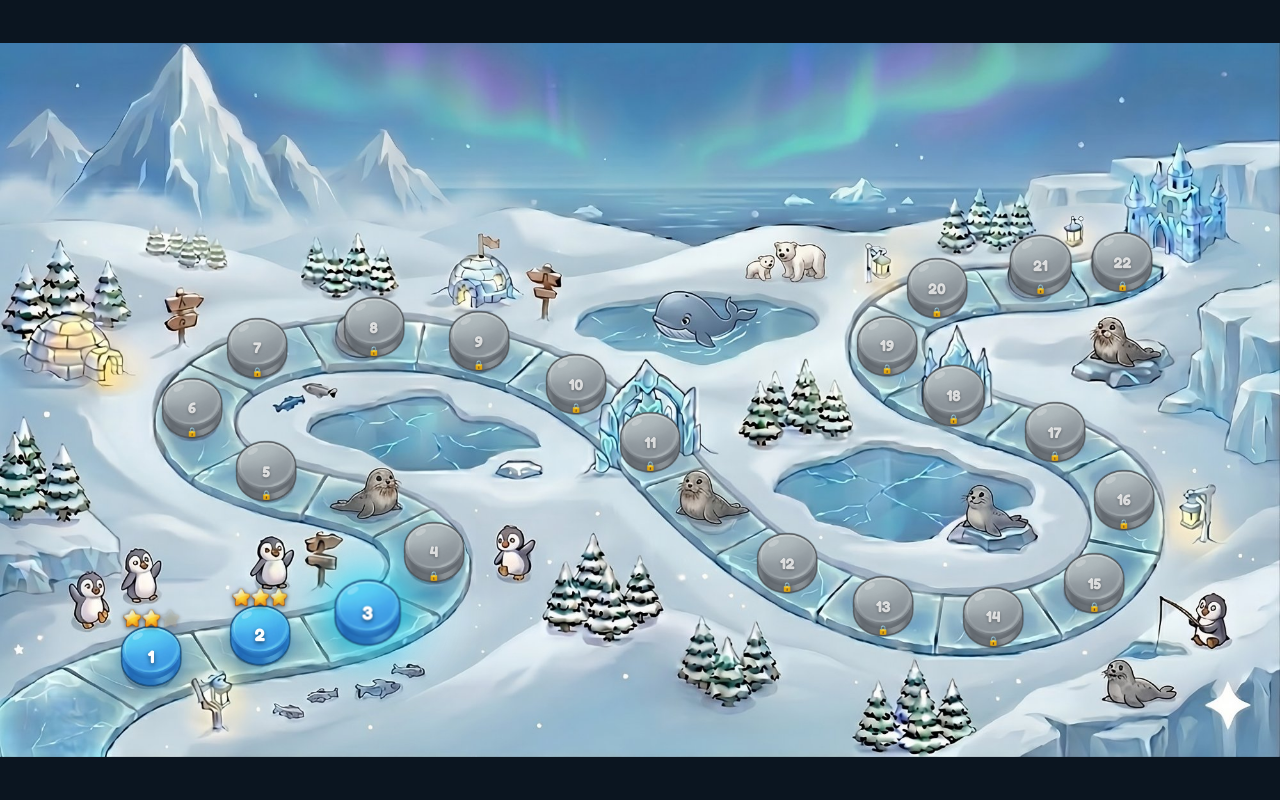
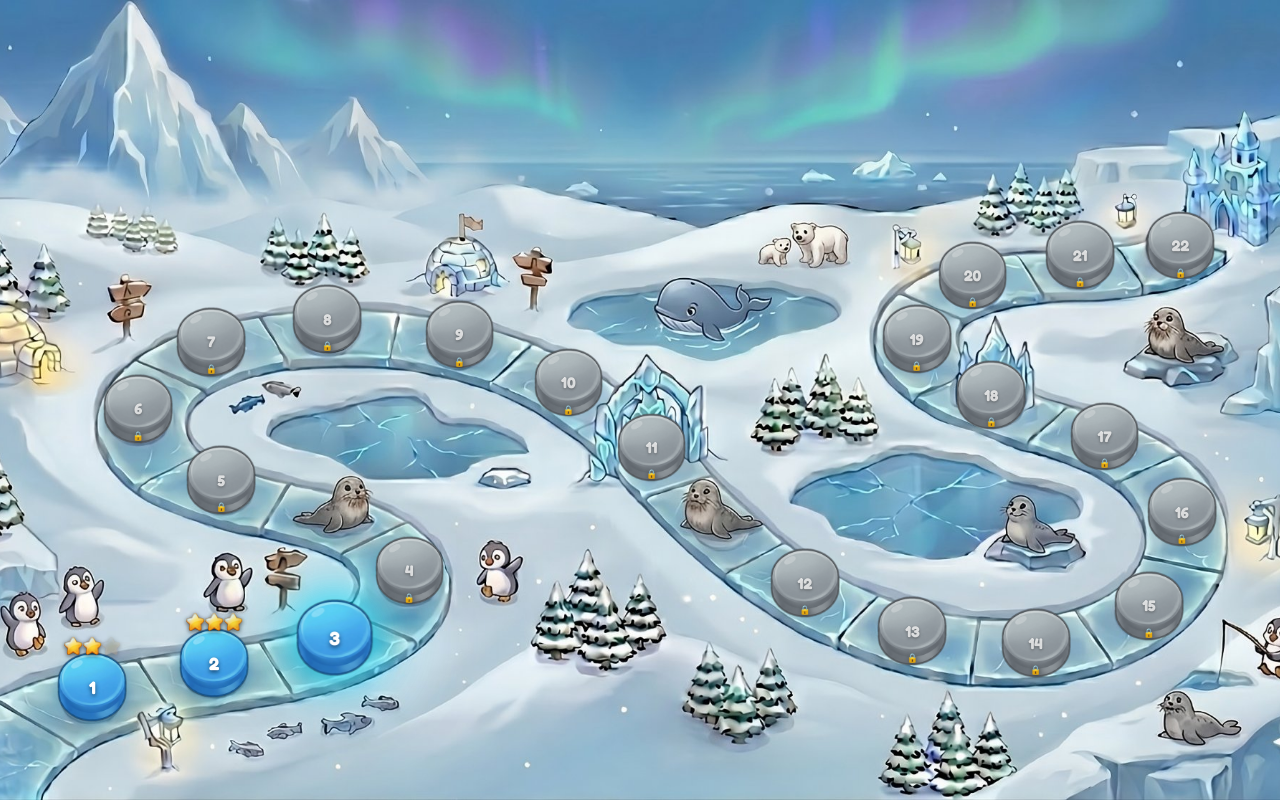
Before and after one commit to penguinpecker/PenguCrush, a website built with Vite: page map.html in a window 1280 px wide. Built offline with nearby package versions, Linux system fonts and the light colour scheme.

Commit message:
fix level alignments

```diff
--- a/map.html
+++ b/map.html
@@ -9,8 +9,10 @@
 </head>
 <body>
   <div class="map-stage" id="mapStage">
-    <img src="/assets/map-bg.png" class="map-img" draggable="false" />
-    <div class="map-nodes" id="mapNodes"></div>
+    <div class="map-scene">
+      <img src="/assets/map-bg.png" class="map-img" draggable="false" />
+      <div class="map-nodes" id="mapNodes"></div>
+    </div>
   </div>
 
   <!-- POPUP -->
--- a/src/map.css
+++ b/src/map.css
@@ -8,13 +8,32 @@ body {
   overflow: hidden;
   font-family: 'Fredoka', sans-serif;
   background: #0b1520;
-  display: flex;
-  align-items: center;
-  justify-content: center;
 }
 
-.map-stage { position: relative; }
-.map-img { display: block; width: 100%; height: 100%; }
+/* Viewport clip; inner scene is “cover” size so % positions match map art */
+.map-stage {
+  position: relative;
+  width: 100vw;
+  height: 100vh;
+  overflow: hidden;
+}
+
+.map-scene {
+  position: absolute;
+  left: 50%;
+  top: 50%;
+  transform: translate(-50%, -50%);
+  width: var(--scene-w, 100vw);
+  height: var(--scene-h, 100vh);
+}
+
+.map-img {
+  display: block;
+  width: 100%;
+  height: 100%;
+  object-fit: fill;
+}
+
 .map-nodes { position: absolute; top: 0; left: 0; width: 100%; height: 100%; pointer-events: none; }
 
 /* ═══════════════════════════════════════════════
--- a/src/map.js
+++ b/src/map.js
@@ -1,15 +1,16 @@
 // ═══════════════════════════════════════════════════
+// Full-bleed “cover” layout: scene is the scaled map size before viewport crop,
+// centered so level % coords stay aligned with map-bg.png (IMG_W × IMG_H).
 const IMG_W = 2000, IMG_H = 1116;
 const IMG_RATIO = IMG_W / IMG_H;
 const stage = document.getElementById('mapStage');
 
 function resizeStage() {
   const vw = window.innerWidth, vh = window.innerHeight;
-  let w, h;
-  if (vw / vh > IMG_RATIO) { h = vh; w = vh * IMG_RATIO; }
-  else { w = vw; h = vw / IMG_RATIO; }
-  stage.style.width = w + 'px';
-  stage.style.height = h + 'px';
+  const w = Math.max(vw, vh * IMG_RATIO);
+  const h = Math.max(vh, vw / IMG_RATIO);
+  stage.style.setProperty('--scene-w', w + 'px');
+  stage.style.setProperty('--scene-h', h + 'px');
 }
 resizeStage();
 window.addEventListener('resize', resizeStage);
@@ -23,7 +24,7 @@ const LEVELS = [
   { id: 5,  x: 20.8, y: 60.0, stars: 0, best: 0,    status: 'locked'    },
   { id: 6,  x: 15.0, y: 51.1, stars: 0, best: 0,    status: 'locked'    },
   { id: 7,  x: 20.1, y: 42.7, stars: 0, best: 0,    status: 'locked'    },
-  { id: 8,  x: 29.2, y: 39.8, stars: 0, best: 0,    status: 'locked'    },
+  { id: 8,  x: 28.2, y: 39.9, stars: 0, best: 0,    status: 'locked'    },
   { id: 9,  x: 37.4, y: 41.8, stars: 0, best: 0,    status: 'locked'    },
   { id: 10, x: 45.0, y: 47.8, stars: 0, best: 0,    status: 'locked'    },
   { id: 11, x: 50.8, y: 55.9, stars: 0, best: 0,    status: 'locked'    },
@@ -36,7 +37,7 @@ const LEVELS = [
   { id: 18, x: 74.5, y: 49.4, stars: 0, best: 0,    status: 'locked'    },
   { id: 19, x: 69.3, y: 42.4, stars: 0, best: 0,    status: 'locked'    },
   { id: 20, x: 73.2, y: 34.4, stars: 0, best: 0,    status: 'locked'    },
-  { id: 21, x: 81.3, y: 31.2, stars: 0, best: 0,    status: 'locked'    },
+  { id: 21, x: 80.7, y: 31.9, stars: 0, best: 0,    status: 'locked'    },
   { id: 22, x: 87.7, y: 30.7, stars: 0, best: 0,    status: 'locked'    },
 ];
 
```
